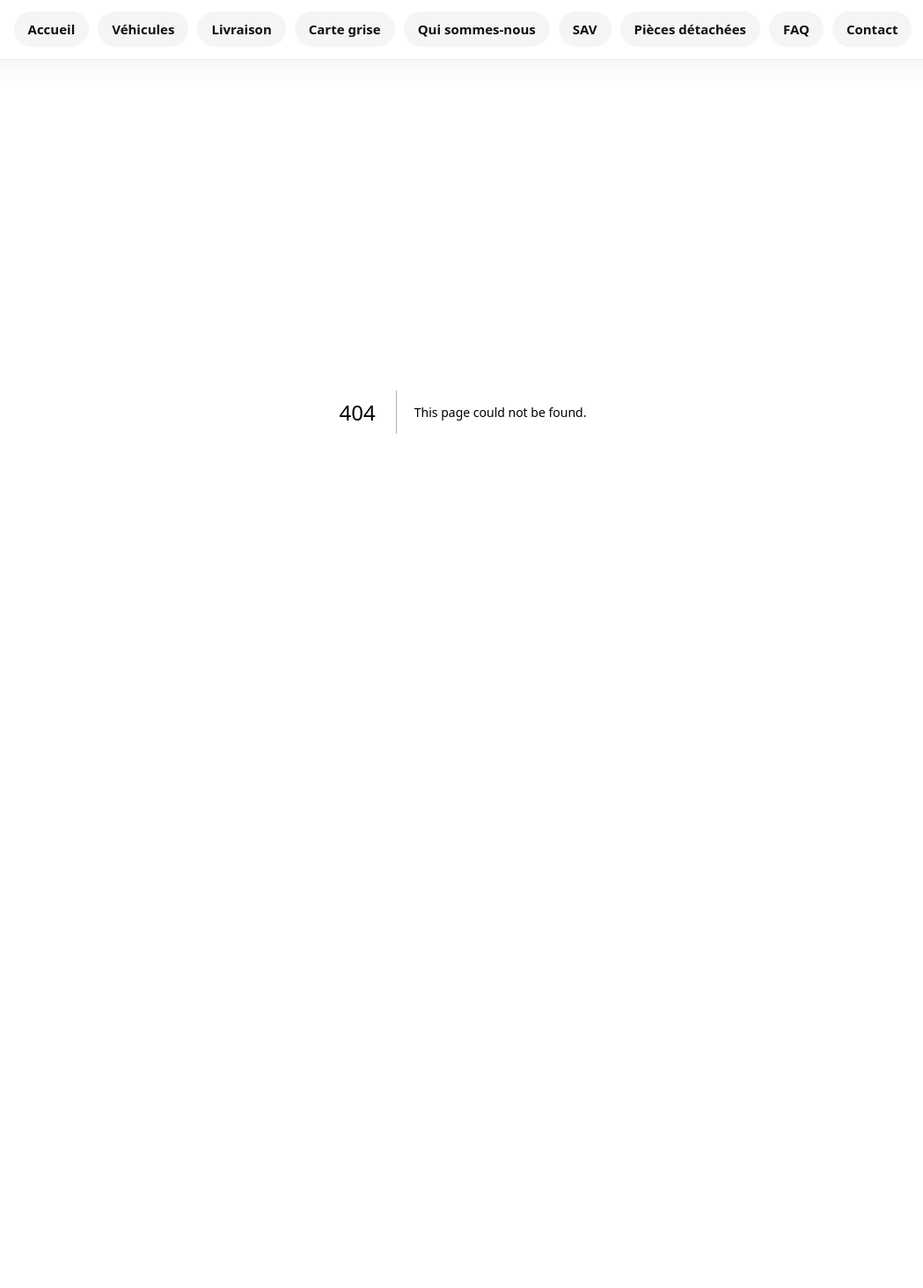
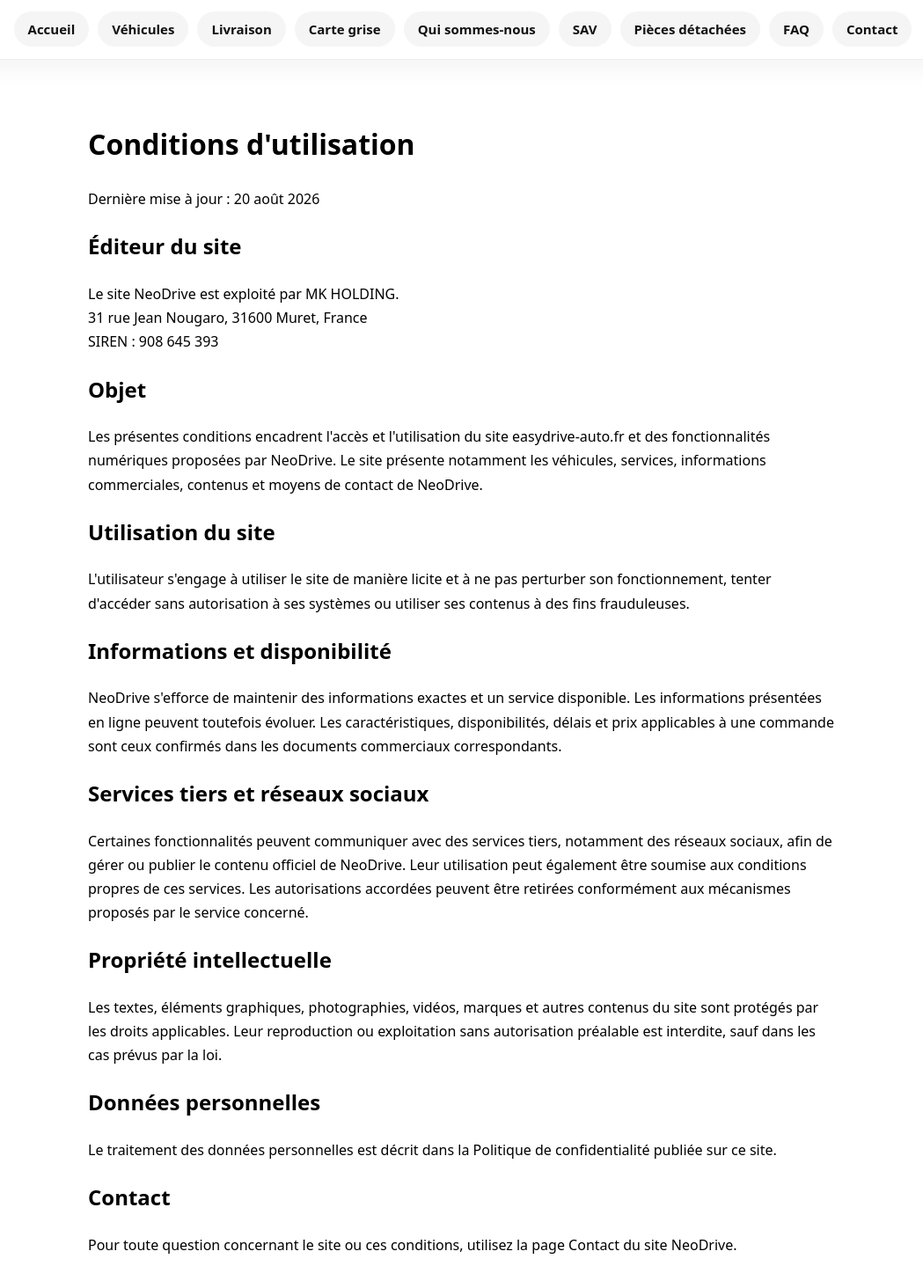
Before and after one commit to khelifamansour/neodrive-site, a Next.js app: page /conditions-utilisation in a window 1280 px wide. Before the commit this address had no page. Shown: the part 66-1530 px from the top of the page at 88% size, without its empty margins (114-1163 px from the left). Before the commit the page ends 934 px from the top, so only its background shows below. Built offline with nearby package versions, Linux system fonts and the light colour scheme.

Commit message:
Add NeoDrive terms of use page

```diff
--- /dev/null
+++ b/app/conditions-utilisation/page.tsx
@@ -0,0 +1,65 @@
+export const metadata = {
+  title: "Conditions d'utilisation | NeoDrive",
+  description: "Conditions d'utilisation du site NeoDrive.",
+};
+
+export default function TermsPage() {
+  return (
+    <main style={{ maxWidth: 900, margin: "0 auto", padding: "48px 24px", lineHeight: 1.7 }}>
+      <h1>Conditions d'utilisation</h1>
+      <p>Dernière mise à jour : 20 août 2026</p>
+
+      <h2>Éditeur du site</h2>
+      <p>
+        Le site NeoDrive est exploité par MK HOLDING.<br />
+        31 rue Jean Nougaro, 31600 Muret, France<br />
+        SIREN : 908 645 393
+      </p>
+
+      <h2>Objet</h2>
+      <p>
+        Les présentes conditions encadrent l'accès et l'utilisation du site easydrive-auto.fr
+        et des fonctionnalités numériques proposées par NeoDrive. Le site présente notamment
+        les véhicules, services, informations commerciales, contenus et moyens de contact de NeoDrive.
+      </p>
+
+      <h2>Utilisation du site</h2>
+      <p>
+        L'utilisateur s'engage à utiliser le site de manière licite et à ne pas perturber son fonctionnement,
+        tenter d'accéder sans autorisation à ses systèmes ou utiliser ses contenus à des fins frauduleuses.
+      </p>
+
+      <h2>Informations et disponibilité</h2>
+      <p>
+        NeoDrive s'efforce de maintenir des informations exactes et un service disponible. Les informations
+        présentées en ligne peuvent toutefois évoluer. Les caractéristiques, disponibilités, délais et prix
+        applicables à une commande sont ceux confirmés dans les documents commerciaux correspondants.
+      </p>
+
+      <h2>Services tiers et réseaux sociaux</h2>
+      <p>
+        Certaines fonctionnalités peuvent communiquer avec des services tiers, notamment des réseaux sociaux,
+        afin de gérer ou publier le contenu officiel de NeoDrive. Leur utilisation peut également être soumise
+        aux conditions propres de ces services. Les autorisations accordées peuvent être retirées conformément
+        aux mécanismes proposés par le service concerné.
+      </p>
+
+      <h2>Propriété intellectuelle</h2>
+      <p>
+        Les textes, éléments graphiques, photographies, vidéos, marques et autres contenus du site sont protégés
+        par les droits applicables. Leur reproduction ou exploitation sans autorisation préalable est interdite,
+        sauf dans les cas prévus par la loi.
+      </p>
+
+      <h2>Données personnelles</h2>
+      <p>
+        Le traitement des données personnelles est décrit dans la Politique de confidentialité publiée sur ce site.
+      </p>
+
+      <h2>Contact</h2>
+      <p>
+        Pour toute question concernant le site ou ces conditions, utilisez la page Contact du site NeoDrive.
+      </p>
+    </main>
+  );
+}
```
